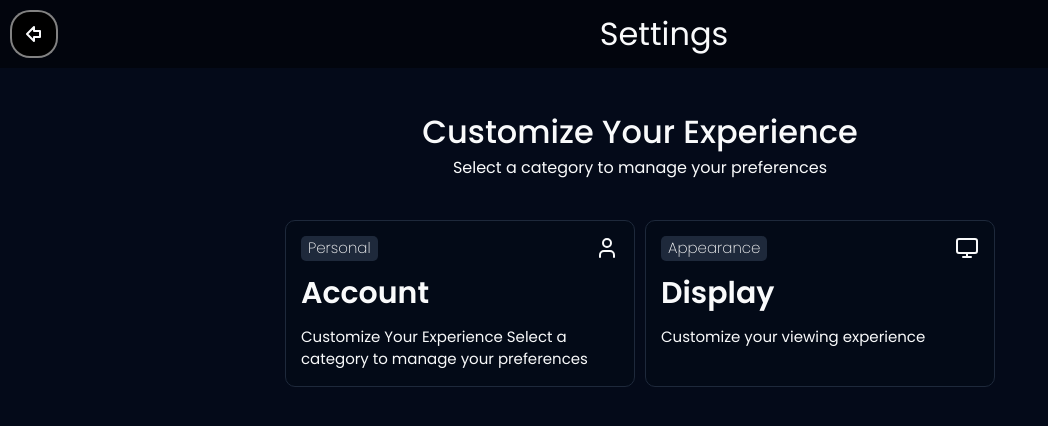
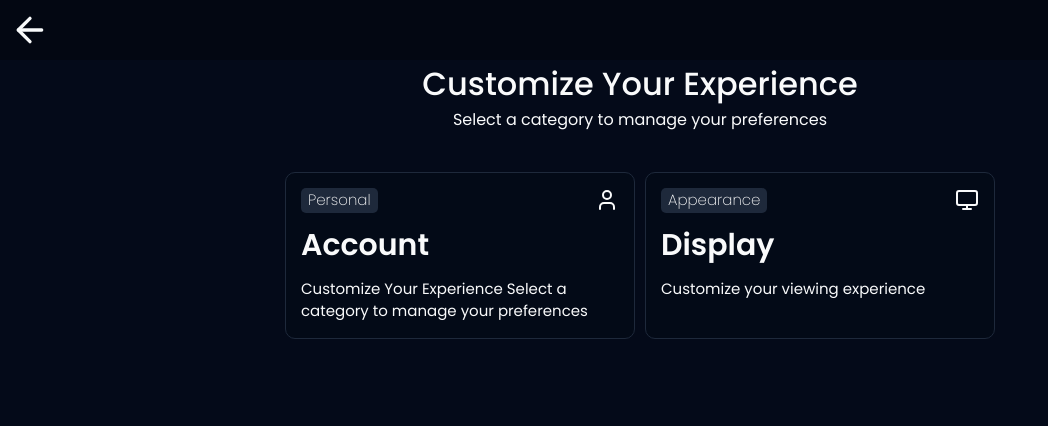
Before and after one commit to abhraneeldhar/nebula, a Next.js app: page /settings in a window 1280 px wide. Shown: the top 426 px of the page, without its empty margins (0-1048 px from the left). Built offline with nearby package versions, Linux system fonts and the light colour scheme; what @radix-ui/themes would draw is missing.

Commit message:
css settigns page

```diff
--- a/app/settings/page.tsx
+++ b/app/settings/page.tsx
@@ -1,5 +1,5 @@
 "use server"
-import { ArrowBigLeft, Monitor, PersonStanding, User } from "lucide-react";
+import { ArrowBigLeft, ArrowLeft, Monitor, PersonStanding, User } from "lucide-react";
 import styles from "./settings.module.css"
 
 export default async function Settings() {
@@ -7,12 +7,8 @@ export default async function Settings() {
     return (<>
         <div className={styles.main}>
 
-            <div className={styles.tab}>
-                <div className={styles.back}>
-                    <ArrowBigLeft />
-                </div>
-                <div className={styles.settingsHeader}>Settings</div>
-            </div>
+            <ArrowLeft className={styles.back} />
+
 
             <div className={styles.managePref}>
                 <h1>Customize Your Experience
@@ -24,17 +20,17 @@ export default async function Settings() {
                 <div className={styles.card}>
                     <div className={styles.cardHeader}>
                         <span>Personal</span>
-                        <User/>
+                        <User />
                     </div>
                     <h1>Account</h1>
                     <p>Customize Your Experience
-                    Select a category to manage your preferences</p>
+                        Select a category to manage your preferences</p>
                 </div>
 
                 <div className={styles.card}>
                     <div className={styles.cardHeader}>
                         <span>Appearance</span>
-                        <Monitor/>
+                        <Monitor />
                     </div>
                     <h1>Display</h1>
                     <p>Customize your viewing experience</p>
--- a/app/settings/settings.module.css
+++ b/app/settings/settings.module.css
@@ -1,53 +1,51 @@
-.main{
+.main {
     background-color: #040a19;
     height: 100vh;
+    position: relative;
 }
-.tab {
-    display: flex;
-    padding: 10px;
-    background-color:#02050d;
 
 .back {
-        height: fit-content;
-        border: 2px solid rgba(255, 255, 255, 0.508);
-        padding: 10px;
-        border-radius: 20px;
-        transition: 0.3s;
-        background-color: black;
+    height: 40px;
+    width: 40px;
+    transition: all 0.2s;
+    margin: 10px;
+    position: fixed;
+    top: 0px;
+    left: 0px;
+    /* background-color: red; */
 }
-    .back :hover{
+
+.back :hover {
     transform: scale(0.95);
 }
 
-    .settingsHeader {
-        flex: 9;
-        text-align: center;
-        font-size: 2em;
-    }
-}
 
-.managePref{
+.managePref {
     display: flex;
     flex-direction: column;
     justify-content: center;
     margin: 40px;
+    margin-top: 60px;
 }
-.managePref h1{
+
+.managePref h1 {
     text-align: center;
     font-size: 2em;
     font-weight: 500;
 }
-.managePref p{
+
+.managePref p {
     text-align: center;
 }
 
-.cardHolder{
+.cardHolder {
     display: flex;
     flex-wrap: wrap;
     justify-content: center;
     gap: 10px;
 }
-.cardHolder .card{
+
+.cardHolder .card {
     display: flex;
     flex-direction: column;
     width: 350px;
@@ -58,14 +56,17 @@
     padding: 15px;
     transition: all 0.2s;
 }
-.card:hover{
+
+.card:hover {
     transform: scale(1.01);
 }
-.card .cardHeader{
+
+.card .cardHeader {
     display: flex;
     justify-content: space-between;
 }
-.cardHeader span{
+
+.cardHeader span {
     background-color: #1e293b;
     color: white;
     padding: 1px 7px;
@@ -73,10 +74,20 @@
     font-weight: 200;
     font-size: 15px;
 }
-.card h1{
+
+.card h1 {
     font-weight: 600;
     font-size: 30px;
 }
-.card p{
+
+.card p {
     font-size: 15px;
 }
+
+@media (max-width:500px) {
+    .tab {
+        height: 60px;
+        font-size: 10px;
+    }
+
+}
```
Lines whose indentation alone changed are shown as unchanged.
